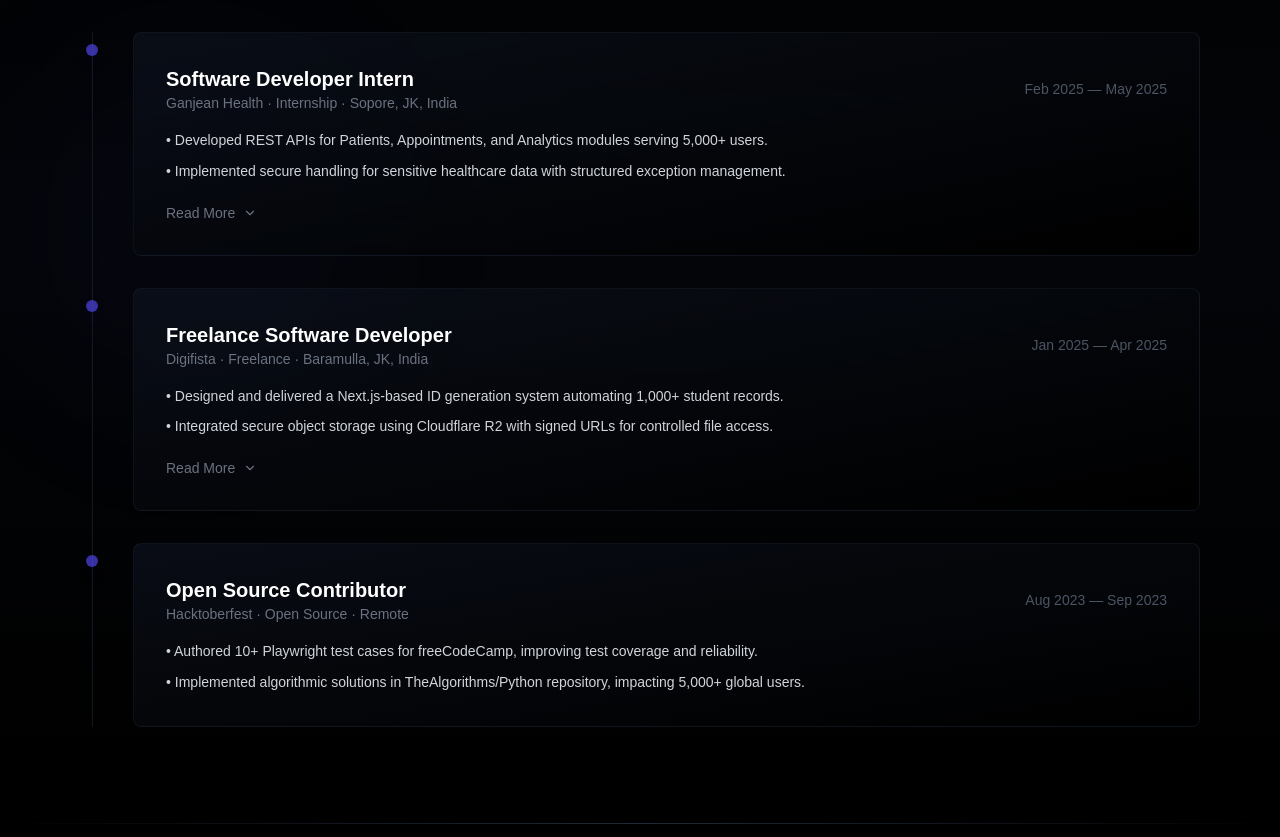
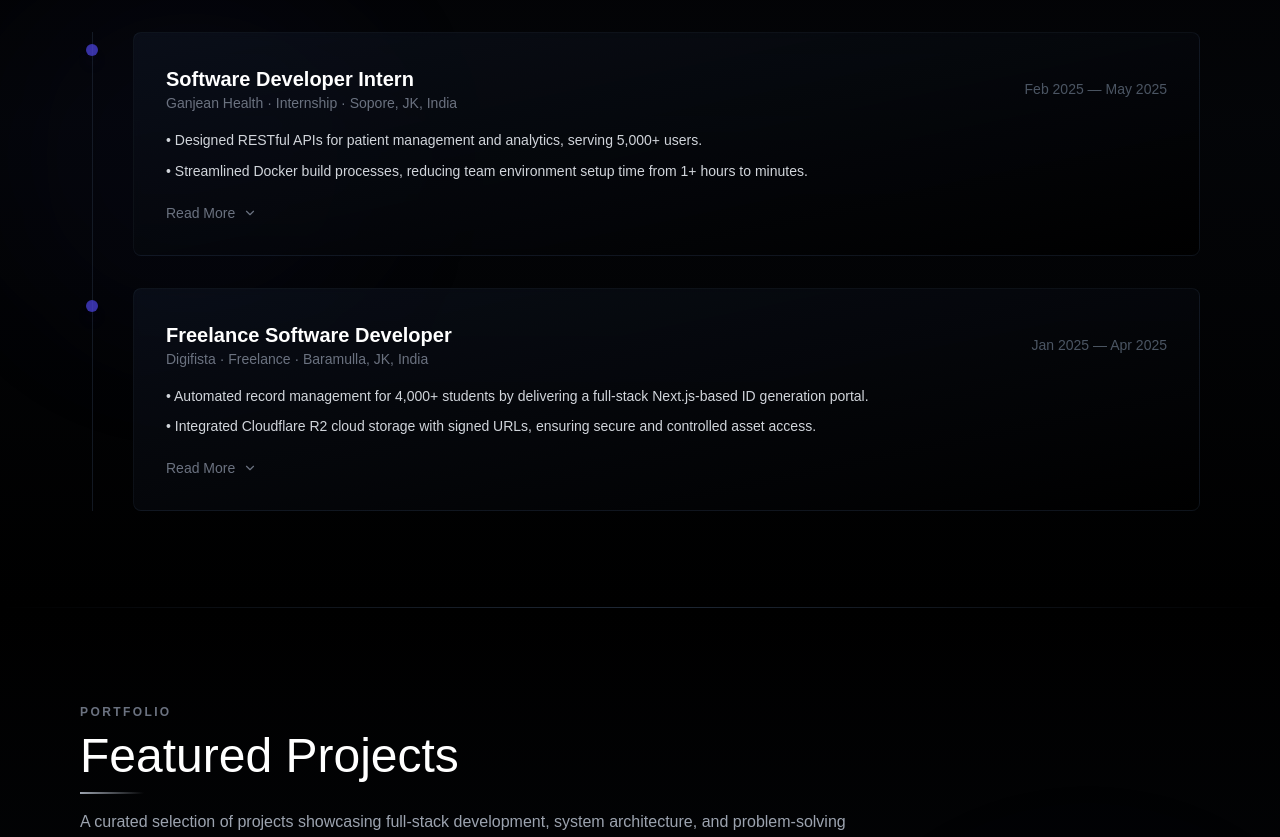
Before and after one commit to Tauseef-Hilal/Portfolio-Website, a Next.js app: page / in a window 1280 px wide. Shown: the part 1960-2797 px from the top of the page. Built offline with nearby package versions, Linux system fonts and the light colour scheme; a web font is replaced by a local one.

Commit message:
Update experience bullets and resume

```diff
--- a/app/lib/workExperience.ts
+++ b/app/lib/workExperience.ts
@@ -25,13 +25,13 @@ export const workExperience: WorkExperience[] = [
     location: 'Sopore, JK, India',
     startDate: '2025-02',
     endDate: '2025-05',
-    techStack: ['Python', 'Django', 'Docker', 'REST APIs'],
+    techStack: ['Python', 'Django', 'Docker', 'PostgreSQL', 'REST APIs'],
     highlights: [
-      'Developed REST APIs for Patients, Appointments, and Analytics modules serving 5,000+ users.',
-      'Implemented secure handling for sensitive healthcare data with structured exception management.',
-      'Automated environment-specific configuration and database migrations using Docker Compose.',
-      'Collaborated on API design, debugging, and code reviews, improving delivery speed and system stability.',
-      'Assisted team members with development environment setup and feature implementation.',
+      'Designed RESTful APIs for patient management and analytics, serving 5,000+ users.',
+      'Streamlined Docker build processes, reducing team environment setup time from 1+ hours to minutes.',
+      'Resolved API edge cases during early development cycles, decreasing post-deployment logic errors.',
+      'Accelerated delivery speed through code reviews, API debugging, and cross-functional design collaboration.',
+      'Mentored incoming team members and assisted in debugging environment issues, increasing team efficiency.',
     ],
   },
 
@@ -43,26 +43,18 @@ export const workExperience: WorkExperience[] = [
     location: 'Baramulla, JK, India',
     startDate: '2025-01',
     endDate: '2025-04',
-    techStack: ['Next.js', 'TypeScript', 'Cloudflare R2'],
+    techStack: [
+      'Next.js',
+      'TypeScript',
+      'PostgreSQL',
+      'Prisma',
+      'Cloudflare R2',
+    ],
     highlights: [
-      'Designed and delivered a Next.js-based ID generation system automating 1,000+ student records.',
-      'Integrated secure object storage using Cloudflare R2 with signed URLs for controlled file access.',
-      'Consulted with stakeholders to gather requirements, propose solutions, and ensure timely project delivery.',
-    ],
-  },
-
-  {
-    id: 'hacktoberfest-oss-2023',
-    role: 'Open Source Contributor',
-    company: 'Hacktoberfest',
-    employmentType: 'Open Source',
-    location: 'Remote',
-    startDate: '2023-08',
-    endDate: '2023-09',
-    techStack: ['Node.js', 'Playwright', 'Testing'],
-    highlights: [
-      'Authored 10+ Playwright test cases for freeCodeCamp, improving test coverage and reliability.',
-      'Implemented algorithmic solutions in TheAlgorithms/Python repository, impacting 5,000+ global users.',
+      'Automated record management for 4,000+ students by delivering a full-stack Next.js-based ID generation portal.',
+      'Integrated Cloudflare R2 cloud storage with signed URLs, ensuring secure and controlled asset access.',
+      'Engineered a bulk PDF export pipeline rendering 4,000+ IDs in minutes, eliminating manual processing.',
+      'Spearheaded a phased delivery approach to manage scope creep, guaranteeing the core production system met stakeholder deadlines.',
     ],
   },
 ];
--- a/content/projects/homelab.mdx
+++ b/content/projects/homelab.mdx
@@ -6,7 +6,9 @@ export const meta = {
     "Next.js",
     "Express.js",
     "PostgreSQL",
+    "Prisma",
     "Redis",
+    "BullMQ",
     "Docker",
     "TypeScript",
   ],
@@ -18,9 +20,14 @@ export const meta = {
   role: "Full-Stack Engineer",
   status: "Active",
   highlights: [
-    "Built modular monorepo architecture with server and worker separation",
-    "Implemented JWT authentication and role-based access",
-    "Designed LAN-first real-time messaging system",
+    "Optimized storage I/O path using BullMQ workers, slashing API latency from ~1200ms to ~40ms (~30×).",
+    "Engineered batched async bulk operations handling 1k+ files with concurrent execution and job tracking.",
+    "Implemented Redis + Lua rate limiting, sustaining 900+ req/sec traffic with a stable p95 latency of ~300ms.",
+    "Built resumable chunked uploads with chunk-level deduplication, reducing duplicate storage by 50%.",
+    "Developed real-time global chat using WebSockets and Redis Pub/Sub for scalable, low-latency messaging.",
+    "Secured the platform via JWT authentication with refresh token rotation and multi-device sessions.",
+    "Architected granular file-sharing controls utilizing bitmask permissions and hierarchical access resolution.",
+    "Instrumented comprehensive system observability through structured logging and health-check endpoints.",
   ],
 };
 
@@ -42,6 +49,17 @@ It was designed as a **systems engineering project** exploring patterns commonly
 - worker isolation
 - event-based messaging
 - modular service architecture
+
+### Resume Highlights
+
+- Optimized storage I/O path using BullMQ workers, slashing API latency from ~1200ms to ~40ms (~30×).
+- Engineered batched async bulk operations handling 1k+ files with concurrent execution and job tracking.
+- Implemented Redis + Lua rate limiting, sustaining 900+ req/sec traffic with a stable p95 latency of ~300ms.
+- Built resumable chunked uploads with chunk-level deduplication, reducing duplicate storage by 50%.
+- Developed real-time global chat using WebSockets and Redis Pub/Sub for scalable, low-latency messaging.
+- Secured the platform via JWT authentication with refresh token rotation and multi-device sessions.
+- Architected granular file-sharing controls utilizing bitmask permissions and hierarchical access resolution.
+- Instrumented comprehensive system observability through structured logging and health-check endpoints.
 
 ### Core Architectural Goals
 
--- a/content/projects/pathfinding-visualizer.mdx
+++ b/content/projects/pathfinding-visualizer.mdx
@@ -11,8 +11,8 @@ export const meta = {
   role: "Developer",
   status: "Archived",
   highlights: [
-    "Implemented Dijkstra's and A* algorithms from scratch",
-    "Built interactive grid-based visualization engine",
+    "Programmed an interactive, educational visualizer illustrating 8+ pathfinding algorithms in Python and Pygame.",
+    "Accumulated 230+ GitHub stars and 33+ forks following public repository release.",
   ],
 };
 
```
Also changed, not shown: 1 other file (tests, documents, lock files or other folders).
